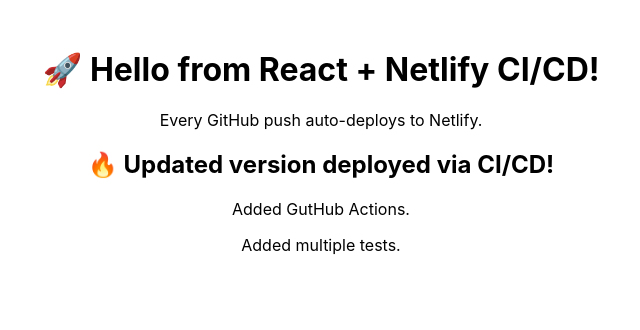
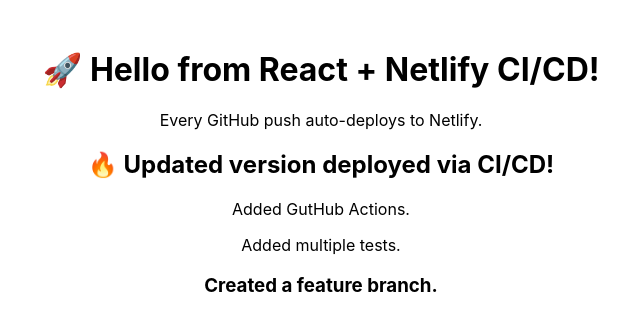
Before and after one commit to Pranavi2002/Netlify-CI-CD-Demo, a React (Create React App) app: page / in a window 1280 px wide. Shown: the top 330 px of the page, without its empty margins (319-959 px from the left). Built offline with nearby package versions, Linux system fonts and the light colour scheme.

Commit message:
Updated App.js

```diff
--- a/src/App.js
+++ b/src/App.js
@@ -6,6 +6,7 @@
       <h2>🔥 Updated version deployed via CI/CD!</h2>
       <p>Added GutHub Actions.</p>
       <p>Added multiple tests.</p>
+      <h3>Created a feature branch.</h3>
     </div>
   );
 }
```
